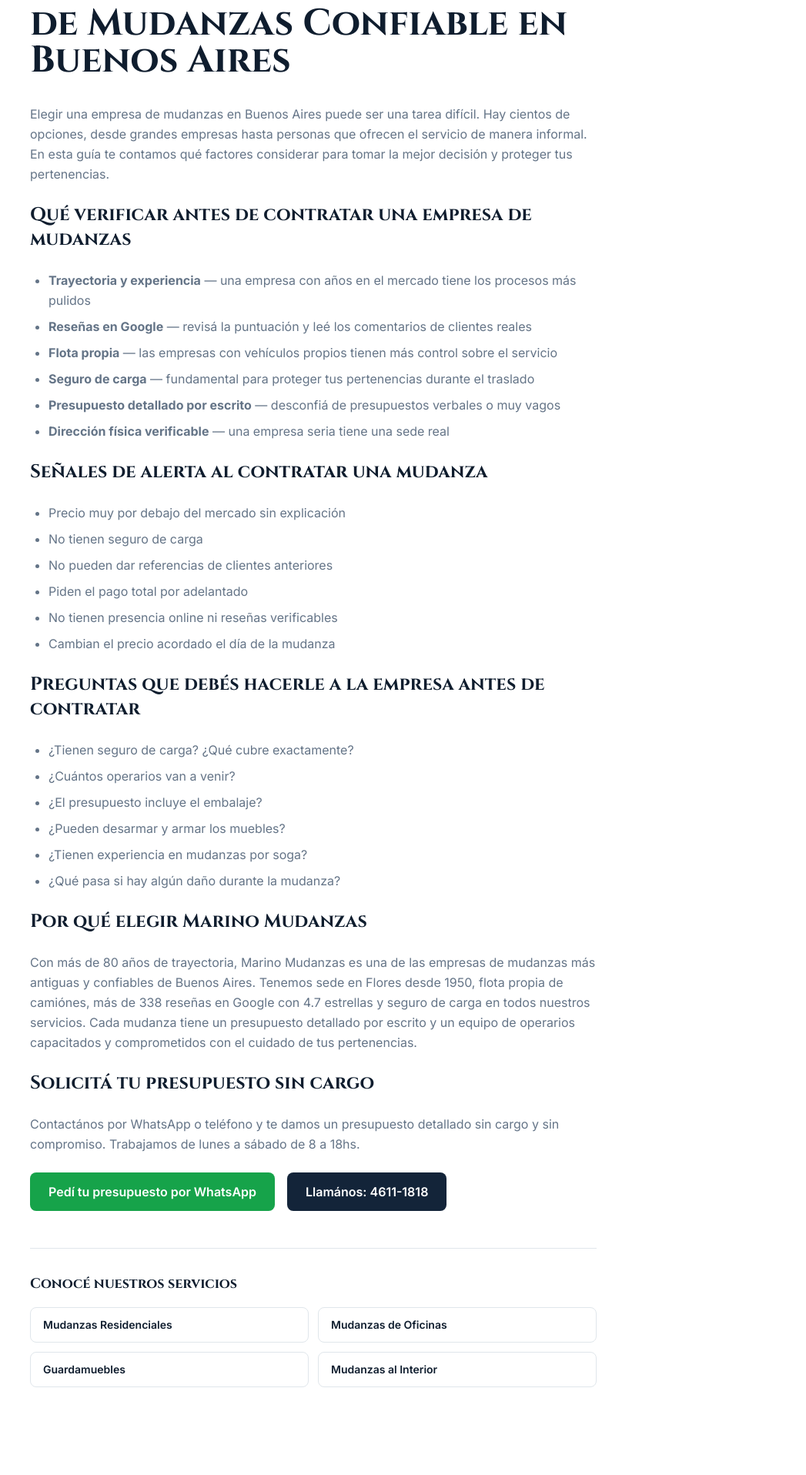
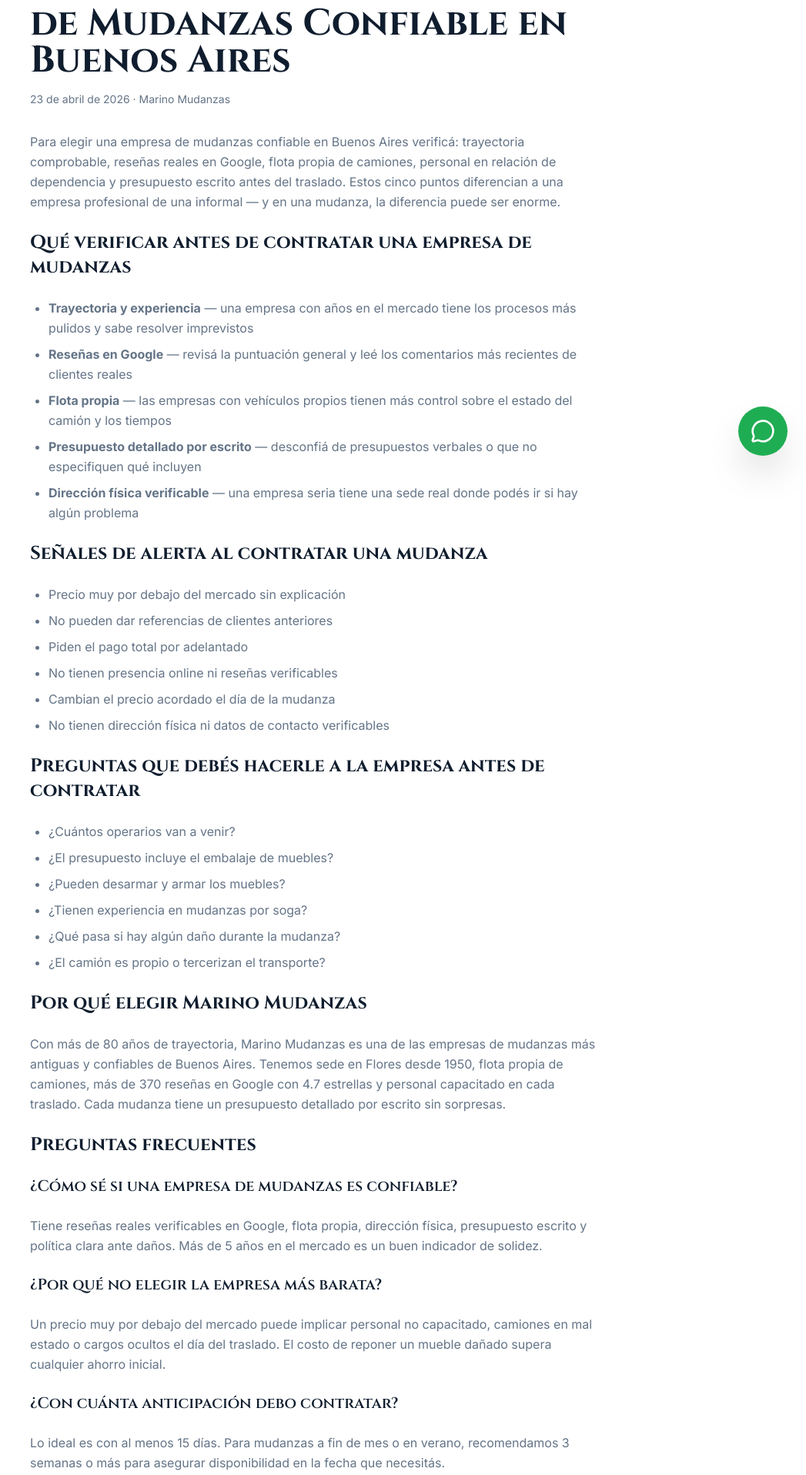
Before and after one commit to Lukaku55/marinomudanzas-next, a Next.js app: page /blog/empresa-mudanzas-confiable-buenos-aires in a window 1280 px wide. Shown: the part 184-2100 px from the top of the page at 77% size, without its empty margins (233-1280 px from the left). Before the commit the page ends 2066 px from the top, so only its background shows below. Built offline with nearby package versions, Linux system fonts and the light colour scheme.

Commit message:
Optimize empresa-confiable blog: direct answer, FAQPage + breadcrumb schema, fix Header/Footer

```diff
--- a/app/blog/empresa-mudanzas-confiable-buenos-aires/page.tsx
+++ b/app/blog/empresa-mudanzas-confiable-buenos-aires/page.tsx
@@ -6,83 +6,150 @@
 
 export const metadata: Metadata = {
   title: "Cómo Elegir una Empresa de Mudanzas Confiable en Buenos Aires | Marino Mudanzas",
-  description: "Guía para elegir una empresa de mudanzas confiable en Buenos Aires. Qué verificar antes de contratar, señales de alerta y por qué Marino Mudanzas es la mejor opción.",
+  description: "Guía para elegir una empresa de mudanzas confiable en Buenos Aires. Qué verificar antes de contratar, señales de alerta y las preguntas clave que debés hacer.",
 };
 
+const breadcrumbSchema = {
+  "@context": "https://schema.org",
+  "@type": "BreadcrumbList",
+  "itemListElement": [
+    { "@type": "ListItem", "position": 1, "name": "Inicio", "item": "https://www.mudanzasmarino.com.ar" },
+    { "@type": "ListItem", "position": 2, "name": "Blog", "item": "https://www.mudanzasmarino.com.ar/blog" },
+    { "@type": "ListItem", "position": 3, "name": "Cómo Elegir una Empresa de Mudanzas Confiable", "item": "https://www.mudanzasmarino.com.ar/blog/empresa-mudanzas-confiable-buenos-aires" }
+  ]
+};
 
-const jsonLd = {
+const articleSchema = {
   "@context": "https://schema.org",
   "@type": "Article",
-  "headline": "Cómo Elegir una Empresa de Mudanzas Confiable en Buenos Aires | Marino Mudanzas",
-  "description": "Guía para elegir una empresa de mudanzas confiable en Buenos Aires. Qué verificar antes de contratar, señales de alerta y por qué Marino Mudanzas es la mejor opción.",
+  "headline": "Cómo Elegir una Empresa de Mudanzas Confiable en Buenos Aires",
+  "description": "Qué verificar antes de contratar una empresa de mudanzas en Buenos Aires: trayectoria, reseñas, flota propia, presupuesto escrito y señales de alerta.",
+  "datePublished": "2026-04-23",
+  "dateModified": "2026-06-25",
   "url": "https://www.mudanzasmarino.com.ar/blog/empresa-mudanzas-confiable-buenos-aires",
   "author": { "@type": "Organization", "name": "Marino Mudanzas", "url": "https://www.mudanzasmarino.com.ar" },
-  "publisher": { "@type": "Organization", "name": "Marino Mudanzas", "logo": { "@type": "ImageObject", "url": "https://www.mudanzasmarino.com.ar/logo-marino-nuevo.png" } }
+  "publisher": { "@type": "Organization", "name": "Marino Mudanzas", "logo": { "@type": "ImageObject", "url": "https://www.mudanzasmarino.com.ar/logo-marino-nuevo.png" } },
+  "mainEntityOfPage": { "@type": "WebPage", "@id": "https://www.mudanzasmarino.com.ar/blog/empresa-mudanzas-confiable-buenos-aires" }
+};
+
+const faqSchema = {
+  "@context": "https://schema.org",
+  "@type": "FAQPage",
+  "mainEntity": [
+    {
+      "@type": "Question",
+      "name": "¿Cómo sé si una empresa de mudanzas es confiable?",
+      "acceptedAnswer": {
+        "@type": "Answer",
+        "text": "Una empresa de mudanzas confiable tiene trayectoria comprobable, reseñas reales en Google con buena puntuación, flota propia de camiones, personal en relación de dependencia, dirección física verificable y presupuesto detallado por escrito antes del día del traslado."
+      }
+    },
+    {
+      "@type": "Question",
+      "name": "¿Qué preguntas debo hacerle a una empresa de mudanzas antes de contratar?",
+      "acceptedAnswer": {
+        "@type": "Answer",
+        "text": "Las preguntas clave son: ¿Cuántos operarios van a venir? ¿El presupuesto incluye el embalaje? ¿Tienen flota propia? ¿Pueden desarmar y armar los muebles? ¿Tienen experiencia en mudanzas por soga? ¿Qué pasa si hay algún daño?"
+      }
+    },
+    {
+      "@type": "Question",
+      "name": "¿Por qué no debo elegir la empresa de mudanzas más barata?",
+      "acceptedAnswer": {
+        "@type": "Answer",
+        "text": "Un precio muy por debajo del mercado puede significar: personal no capacitado, camiones en mal estado, falta de materiales de embalaje adecuados o cargos ocultos el día de la mudanza. El costo de reponer un mueble dañado o perder tiempo por imprevistos supera con creces el ahorro inicial."
+      }
+    },
+    {
+      "@type": "Question",
+      "name": "¿Cuánto tiempo de anticipación necesito para contratar una empresa de mudanzas?",
+      "acceptedAnswer": {
+        "@type": "Answer",
+        "text": "Lo ideal es contactar la empresa con al menos 15 días de anticipación. Para mudanzas a fin de mes o durante el verano, recomendamos reservar con 3 semanas o más para asegurar disponibilidad."
+      }
+    }
+  ]
 };
 
 export default function Page() {
   return (
     <>
-      <script type="application/ld+json" dangerouslySetInnerHTML={{ __html: JSON.stringify(jsonLd) }} />
+      <script type="application/ld+json" dangerouslySetInnerHTML={{ __html: JSON.stringify(breadcrumbSchema) }} />
+      <script type="application/ld+json" dangerouslySetInnerHTML={{ __html: JSON.stringify(articleSchema) }} />
+      <script type="application/ld+json" dangerouslySetInnerHTML={{ __html: JSON.stringify(faqSchema) }} />
+      <Header />
       <main className="pt-24 pb-20">
         <article className="container mx-auto px-4 max-w-3xl">
           <Link href="/blog" className="font-body text-gold hover:underline text-sm mb-6 inline-block">← Volver al blog</Link>
           <h1 className="font-display text-3xl md:text-5xl font-bold text-foreground mb-4">Cómo Elegir una Empresa de Mudanzas Confiable en Buenos Aires</h1>
-          <div className="prose prose-lg mt-8 font-body text-muted-foreground leading-relaxed space-y-6">
-            <p>Elegir una empresa de mudanzas en Buenos Aires puede ser una tarea difícil. Hay cientos de opciones, desde grandes empresas hasta personas que ofrecen el servicio de manera informal. En esta guía te contamos qué factores considerar para tomar la mejor decisión y proteger tus pertenencias.</p>
+          <p className="text-sm text-muted-foreground mb-8 font-body">23 de abril de 2026 · Marino Mudanzas</p>
+          <div className="prose prose-lg mt-4 font-body text-muted-foreground leading-relaxed space-y-6">
+            <p>Para elegir una empresa de mudanzas confiable en Buenos Aires verificá: trayectoria comprobable, reseñas reales en Google, flota propia de camiones, personal en relación de dependencia y presupuesto escrito antes del traslado. Estos cinco puntos diferencian a una empresa profesional de una informal — y en una mudanza, la diferencia puede ser enorme.</p>
 
             <h2 className="font-display text-2xl font-bold text-foreground mt-10 mb-4">Qué verificar antes de contratar una empresa de mudanzas</h2>
             <ul className="list-disc pl-6 space-y-2">
-              <li><strong>Trayectoria y experiencia</strong> — una empresa con años en el mercado tiene los procesos más pulidos</li>
-              <li><strong>Reseñas en Google</strong> — revisá la puntuación y leé los comentarios de clientes reales</li>
-              <li><strong>Flota propia</strong> — las empresas con vehículos propios tienen más control sobre el servicio</li>
-              <li><strong>Seguro de carga</strong> — fundamental para proteger tus pertenencias durante el traslado</li>
-              <li><strong>Presupuesto detallado por escrito</strong> — desconfiá de presupuestos verbales o muy vagos</li>
-              <li><strong>Dirección física verificable</strong> — una empresa seria tiene una sede real</li>
+              <li><strong>Trayectoria y experiencia</strong> — una empresa con años en el mercado tiene los procesos más pulidos y sabe resolver imprevistos</li>
+              <li><strong>Reseñas en Google</strong> — revisá la puntuación general y leé los comentarios más recientes de clientes reales</li>
+              <li><strong>Flota propia</strong> — las empresas con vehículos propios tienen más control sobre el estado del camión y los tiempos</li>
+              <li><strong>Presupuesto detallado por escrito</strong> — desconfiá de presupuestos verbales o que no especifiquen qué incluyen</li>
+              <li><strong>Dirección física verificable</strong> — una empresa seria tiene una sede real donde podés ir si hay algún problema</li>
             </ul>
 
             <h2 className="font-display text-2xl font-bold text-foreground mt-10 mb-4">Señales de alerta al contratar una mudanza</h2>
             <ul className="list-disc pl-6 space-y-2">
               <li>Precio muy por debajo del mercado sin explicación</li>
-              <li>No tienen seguro de carga</li>
               <li>No pueden dar referencias de clientes anteriores</li>
               <li>Piden el pago total por adelantado</li>
               <li>No tienen presencia online ni reseñas verificables</li>
               <li>Cambian el precio acordado el día de la mudanza</li>
+              <li>No tienen dirección física ni datos de contacto verificables</li>
             </ul>
 
             <h2 className="font-display text-2xl font-bold text-foreground mt-10 mb-4">Preguntas que debés hacerle a la empresa antes de contratar</h2>
             <ul className="list-disc pl-6 space-y-2">
-              <li>¿Tienen seguro de carga? ¿Qué cubre exactamente?</li>
               <li>¿Cuántos operarios van a venir?</li>
-              <li>¿El presupuesto incluye el embalaje?</li>
+              <li>¿El presupuesto incluye el embalaje de muebles?</li>
               <li>¿Pueden desarmar y armar los muebles?</li>
               <li>¿Tienen experiencia en mudanzas por soga?</li>
               <li>¿Qué pasa si hay algún daño durante la mudanza?</li>
+              <li>¿El camión es propio o tercerizan el transporte?</li>
             </ul>
 
             <h2 className="font-display text-2xl font-bold text-foreground mt-10 mb-4">Por qué elegir Marino Mudanzas</h2>
-            <p>Con más de 80 años de trayectoria, Marino Mudanzas es una de las empresas de mudanzas más antiguas y confiables de Buenos Aires. Tenemos sede en Flores desde 1950, flota propia de camiónes, más de 338 reseñas en Google con 4.7 estrellas y seguro de carga en todos nuestros servicios. Cada mudanza tiene un presupuesto detallado por escrito y un equipo de operarios capacitados y comprometidos con el cuidado de tus pertenencias.</p>
+            <p>Con más de 80 años de trayectoria, Marino Mudanzas es una de las empresas de mudanzas más antiguas y confiables de Buenos Aires. Tenemos sede en Flores desde 1950, flota propia de camiones, más de 370 reseñas en Google con 4.7 estrellas y personal capacitado en cada traslado. Cada mudanza tiene un presupuesto detallado por escrito sin sorpresas.</p>
+
+            <h2 className="font-display text-2xl font-bold text-foreground mt-10 mb-4">Preguntas frecuentes</h2>
+
+            <h3 className="font-display text-xl font-semibold text-foreground mt-6 mb-2">¿Cómo sé si una empresa de mudanzas es confiable?</h3>
+            <p>Tiene reseñas reales verificables en Google, flota propia, dirección física, presupuesto escrito y política clara ante daños. Más de 5 años en el mercado es un buen indicador de solidez.</p>
+
+            <h3 className="font-display text-xl font-semibold text-foreground mt-6 mb-2">¿Por qué no elegir la empresa más barata?</h3>
+            <p>Un precio muy por debajo del mercado puede implicar personal no capacitado, camiones en mal estado o cargos ocultos el día del traslado. El costo de reponer un mueble dañado supera cualquier ahorro inicial.</p>
+
+            <h3 className="font-display text-xl font-semibold text-foreground mt-6 mb-2">¿Con cuánta anticipación debo contratar?</h3>
+            <p>Lo ideal es con al menos 15 días. Para mudanzas a fin de mes o en verano, recomendamos 3 semanas o más para asegurar disponibilidad en la fecha que necesitás.</p>
 
             <h2 className="font-display text-2xl font-bold text-foreground mt-10 mb-4">Solicitá tu presupuesto sin cargo</h2>
-            <p>Contactános por WhatsApp o teléfono y te damos un presupuesto detallado sin cargo y sin compromiso. Trabajamos de lunes a sábado de 8 a 18hs.</p>
+            <p>Contactanos por WhatsApp o teléfono y te damos un presupuesto detallado sin cargo y sin compromiso. Trabajamos de lunes a sábado de 8 a 18hs.</p>
             <div className="flex flex-col sm:flex-row gap-4 mt-6">
               <a href="https://wa.me/5491154507435" target="_blank" rel="noopener noreferrer" className="flex items-center justify-center gap-2 bg-green-600 text-white px-6 py-3 rounded-lg font-semibold hover:opacity-90 transition-opacity">Pedí tu presupuesto por WhatsApp</a>
-              <a href="tel:+541146111818" className="flex items-center justify-center gap-2 bg-navy text-white px-6 py-3 rounded-lg font-semibold hover:opacity-90 transition-opacity">Llamános: 4611-1818</a>
+              <a href="tel:+541146111818" className="flex items-center justify-center gap-2 bg-navy text-white px-6 py-3 rounded-lg font-semibold hover:opacity-90 transition-opacity">Llamanos: 4611-1818</a>
             </div>
           </div>
 
           <div className="mt-12 pt-8 border-t border-border">
-            <h3 className="font-display text-lg font-bold text-foreground mb-4">Conocé nuestros servicios</h3>
-            <div className="grid grid-cols-2 gap-3">
+            <h3 className="font-display text-lg font-bold text-foreground mb-4">Artículos relacionados</h3>
+            <div className="grid grid-cols-1 sm:grid-cols-2 gap-3">
+              <Link href="/blog/que-preguntar-antes-de-contratar-mudanza" className="bg-card border border-border rounded-lg px-4 py-3 font-body text-sm font-semibold text-foreground hover:border-gold/40 hover:text-gold transition-colors">Qué preguntar antes de contratar una mudanza</Link>
+              <Link href="/blog/cuanto-cuesta-mudanza-buenos-aires" className="bg-card border border-border rounded-lg px-4 py-3 font-body text-sm font-semibold text-foreground hover:border-gold/40 hover:text-gold transition-colors">¿Cuánto cuesta una mudanza?</Link>
+              <Link href="/blog/que-incluye-una-mudanza" className="bg-card border border-border rounded-lg px-4 py-3 font-body text-sm font-semibold text-foreground hover:border-gold/40 hover:text-gold transition-colors">¿Qué incluye un servicio de mudanza?</Link>
               <Link href="/mudanzas-residenciales" className="bg-card border border-border rounded-lg px-4 py-3 font-body text-sm font-semibold text-foreground hover:border-gold/40 hover:text-gold transition-colors">Mudanzas Residenciales</Link>
-              <Link href="/mudanzas-oficinas" className="bg-card border border-border rounded-lg px-4 py-3 font-body text-sm font-semibold text-foreground hover:border-gold/40 hover:text-gold transition-colors">Mudanzas de Oficinas</Link>
-              <Link href="/guardamuebles" className="bg-card border border-border rounded-lg px-4 py-3 font-body text-sm font-semibold text-foreground hover:border-gold/40 hover:text-gold transition-colors">Guardamuebles</Link>
-              <Link href="/mudanzas-interior" className="bg-card border border-border rounded-lg px-4 py-3 font-body text-sm font-semibold text-foreground hover:border-gold/40 hover:text-gold transition-colors">Mudanzas al Interior</Link>
             </div>
           </div>
         </article>
       </main>
+      <Footer />
+      <WhatsAppButton />
     </>
   );
-};
+}
```
